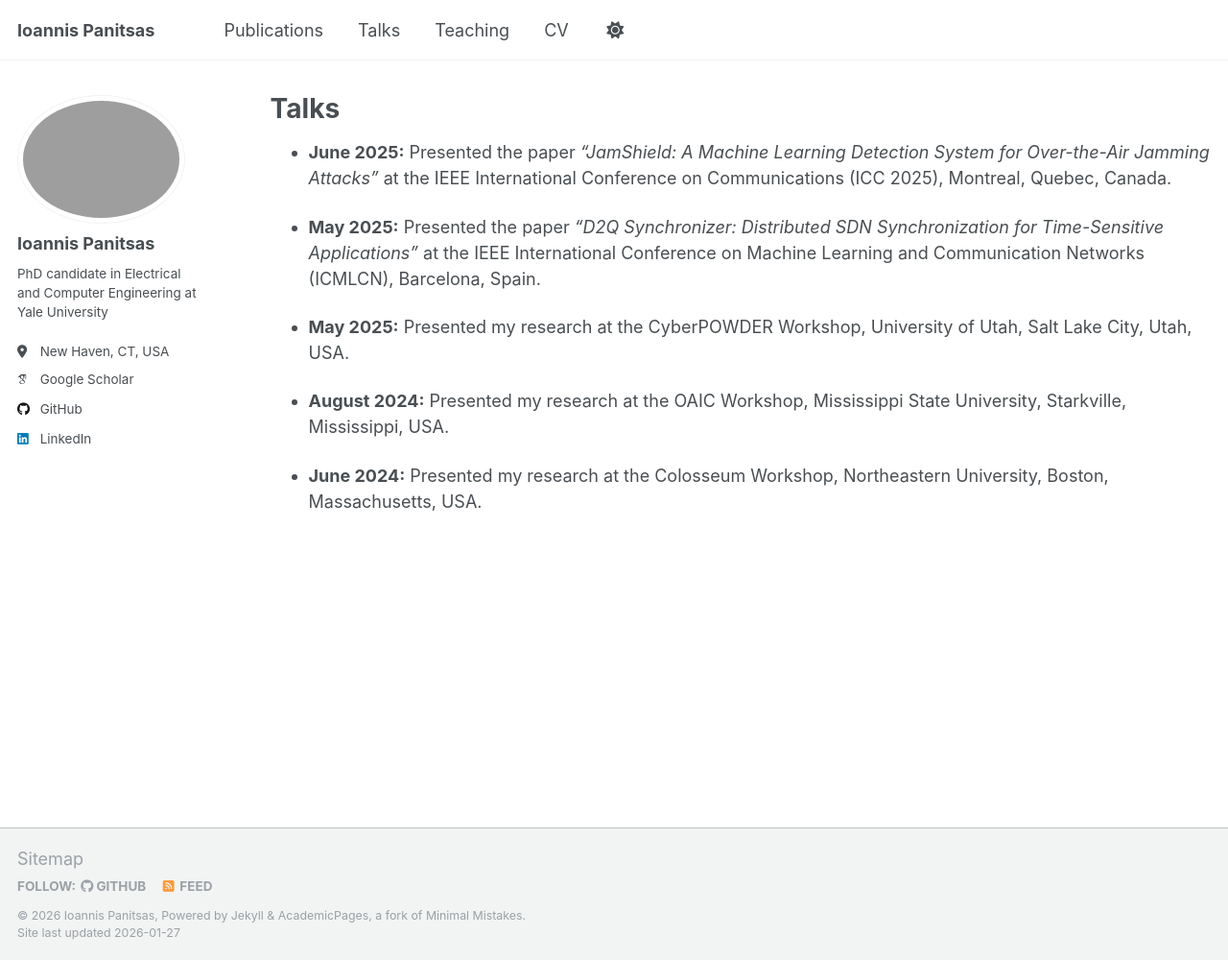
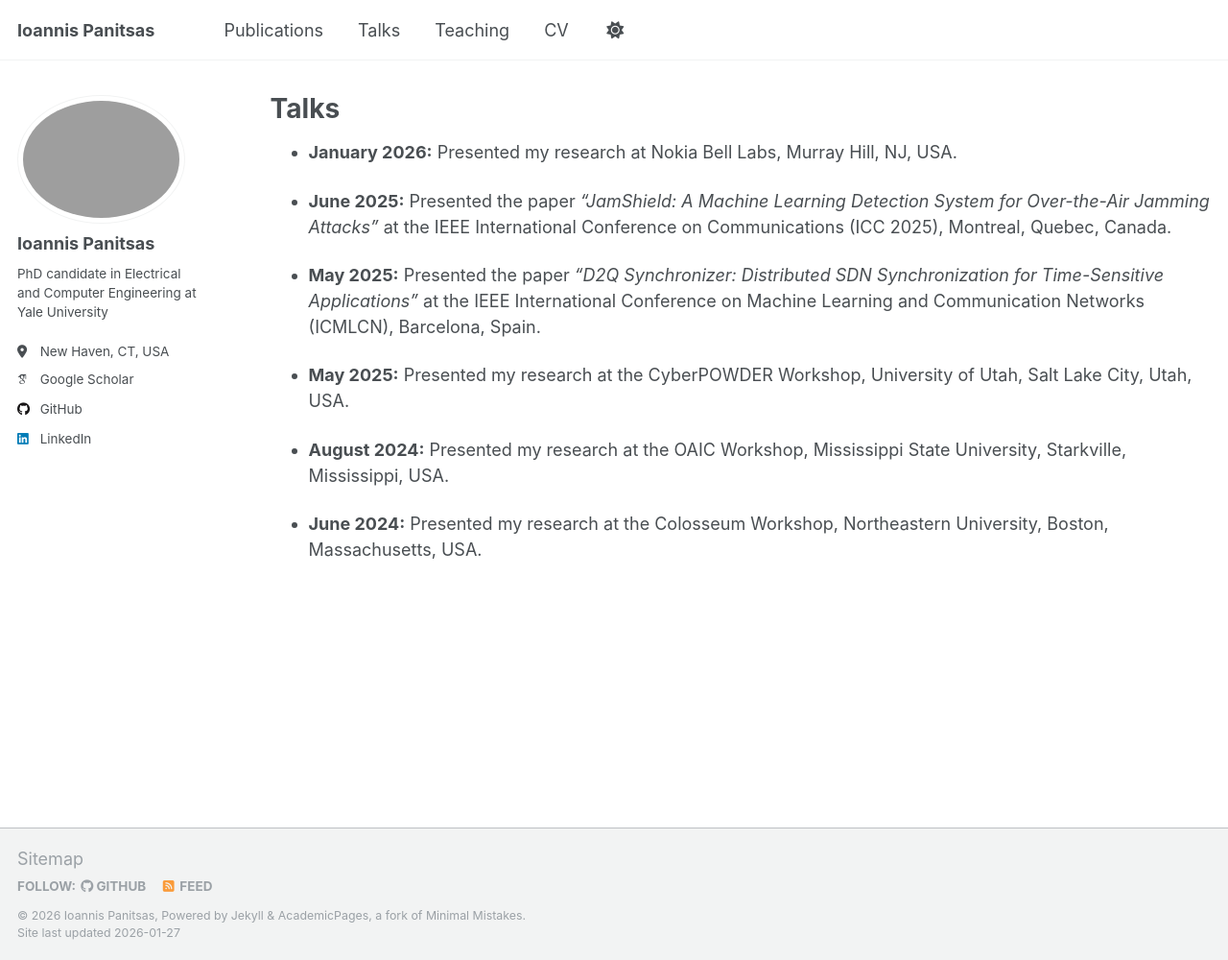
Before and after one commit to panitsasi/panitsasi.github.io, a Jekyll site: the page built from _pages/talks.md, in a window 1280 px wide and 1000 px high. Shown: the whole window at 96% size. Built offline with Jekyll 4.4.1, drawn with Linux system fonts in a browser that asks for light colours; some web fonts are replaced.

Commit message:
Update talks.md

```diff
--- a/_pages/talks.md
+++ b/_pages/talks.md
@@ -5,6 +5,7 @@ permalink: /talks/
 author_profile: true
 ---
 
+* **January 2026:** Presented my research at Nokia Bell Labs, Murray Hill, NJ, USA.
 
 * **June 2025:** Presented the paper *“JamShield: A Machine Learning Detection System for Over-the-Air Jamming Attacks”* at the IEEE International Conference on Communications (ICC 2025), Montreal, Quebec, Canada.
 
```
